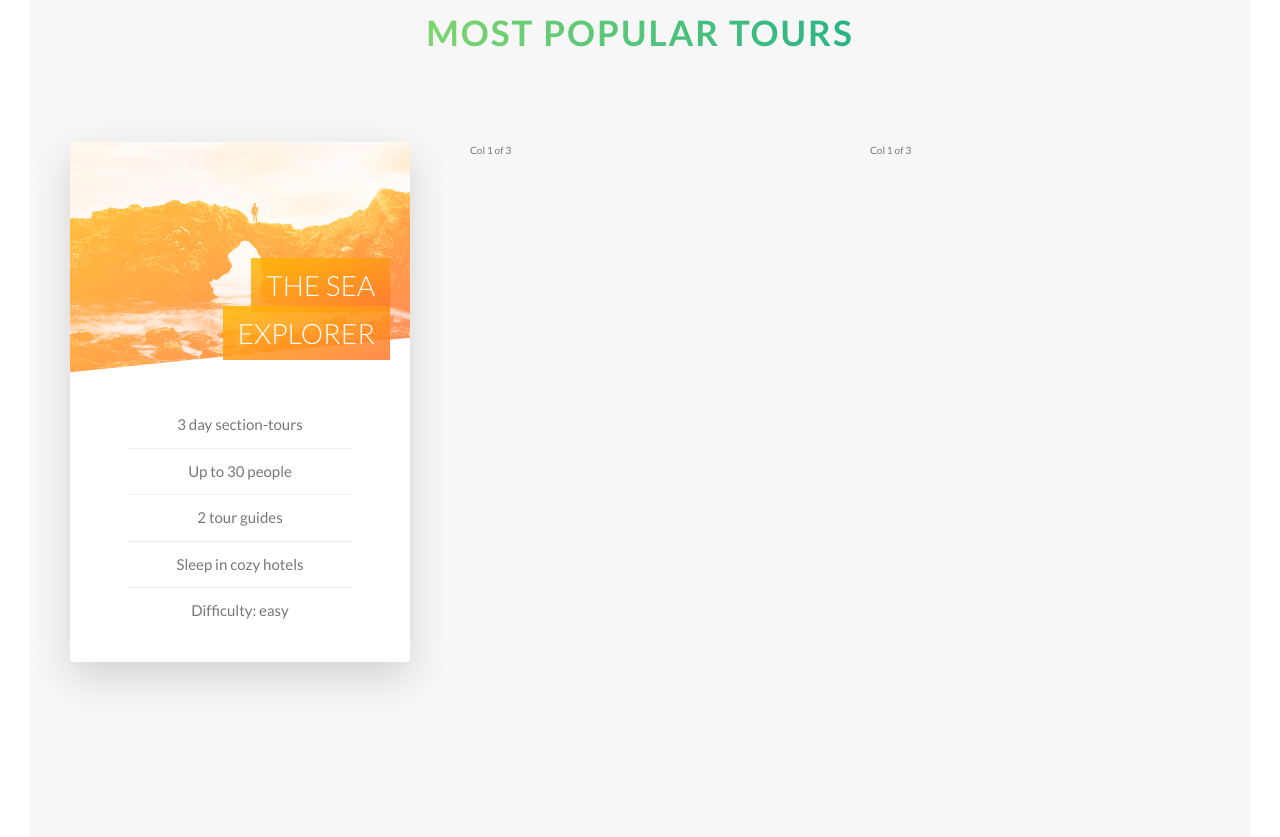
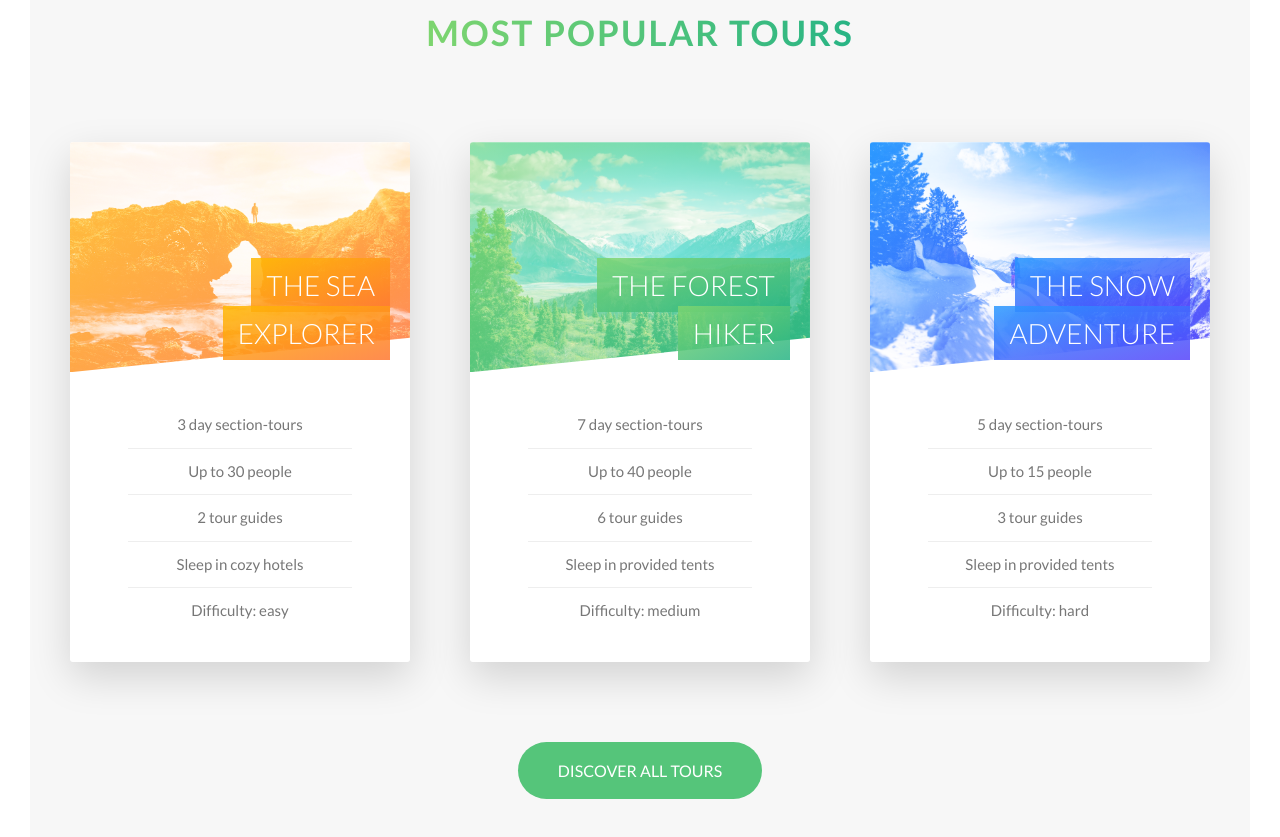
Before and after one commit to KamiBodur/natours, a website: page index.html in a window 1280 px wide. Shown: the part 2307-3144 px from the top of the page. Drawn offline with Linux system fonts and the light colour scheme.

Commit message:
cards and call to action button

```diff
--- a/index.html
+++ b/index.html
@@ -149,17 +149,81 @@
 							</div>
 						</div>
 						<div class="card__side card__side--back card__side--back-1">
-							BACK
+							<div class="card__cta">
+								<div class="card__price-box">
+									<p class="card__price-only">Only</p>
+									<p class="card__price-value">$297</p>
+								</div>
+								<a href="#" class="btn btn--white">Book now</a>
+							</div>
 						</div>
 					</div>
 				</div>
 				<div class="col-1-of-3">
-					Col 1 of 3
+					<div class="card">
+						<div class="card__side card__side--front">
+							<div class="card__picture card__picture--2">
+								&nbsp;
+							</div>
+							<h4 class="card__heading">
+								<span class="card__heading-span card__heading-span--2">The Forest Hiker</span>
+							</h4>
+							<div class="card__details">
+								<ul>
+									<li>7 day section-tours</li>
+									<li>Up to 40 people</li>
+									<li>6 tour guides</li>
+									<li>Sleep in provided tents</li>
+									<li>Difficulty: medium</li>
+								</ul>
+							</div>
+						</div>
+						<div class="card__side card__side--back card__side--back-2">
+							<div class="card__cta">
+								<div class="card__price-box">
+									<p class="card__price-only">Only</p>
+									<p class="card__price-value">$1297</p>
+								</div>
+								<a href="#" class="btn btn--white">Book now</a>
+							</div>
+						</div>
+					</div>
 				</div>
 				<div class="col-1-of-3">
-					Col 1 of 3
+					<div class="card">
+						<div class="card__side card__side--front">
+							<div class="card__picture card__picture--3">
+								&nbsp;
+							</div>
+							<h4 class="card__heading">
+								<span class="card__heading-span card__heading-span--3">The Snow Adventure</span>
+							</h4>
+							<div class="card__details">
+								<ul>
+									<li>5 day section-tours</li>
+									<li>Up to 15 people</li>
+									<li>3 tour guides</li>
+									<li>Sleep in provided tents</li>
+									<li>Difficulty: hard</li>
+								</ul>
+							</div>
+						</div>
+						<div class="card__side card__side--back card__side--back-3">
+							<div class="card__cta">
+								<div class="card__price-box">
+									<p class="card__price-only">Only</p>
+									<p class="card__price-value">$847</p>
+								</div>
+								<a href="#" class="btn btn--white">Book now</a>
+							</div>
+						</div>
+					</div>
 				</div>
 			</div>
+
+			<div class="u-center-text u-margin-top-huge">
+					<a href="#" class="btn btn--green">Discover all tours</a>
+				</div>
 
 		</section>
 	</main>
--- a/sass/base/_utilities.scss
+++ b/sass/base/_utilities.scss
@@ -4,4 +4,8 @@
 .u-margin-bottom-medium {margin-bottom: 4rem};
 .u-margin-bottom-small {margin-bottom: 1.5rem};
 
+.u-margin-top-huge {margin-bottom: 10rem};
+.u-margin-top-big {margin-bottom: 8rem};
+
+
 .row {@include clearfix};
--- a/sass/components/_button.scss
+++ b/sass/components/_button.scss
@@ -26,18 +26,29 @@
     &:active {
         /* it is in relation to initail link state */
         transform: translateY(-0.1rem);
-        /* values of the Y axis and blur are twice smaller then on :hever - from experience it works good */
+        /* values of the Y axis and blur are twice smaller then on :hover - from experience it works good */
         box-shadow: 0 .5rem 1rem rgba($color-black,.2);
+        // box shadow when pressing the button
     }
 
     &--white {
-        background-color:$color-white;
+        background-color: $color-white;
         color: $color-gray-dark;
 
         &::after {
             background-color: $color-white;
         }
     }
+
+    &--green {
+        background-color: $color-primary;
+        color: $color-white;
+
+        &::after {
+            background-color: $color-primary;
+        }
+    }
+
 
     &::after {
         /* ::after will work only when you add content prop. and we want it to behave like our button so it has to have display prop. of inline-block */
--- a/sass/components/_card.scss
+++ b/sass/components/_card.scss
@@ -34,6 +34,14 @@
             &-1 {
                 background-image: linear-gradient(to right bottom, $color-secondary-light, $color-secondary-dark);
             }
+
+            &-2 {
+                background-image: linear-gradient(to right bottom, $color-primary-light, $color-primary-dark);
+            }
+
+            &-3 {
+                background-image: linear-gradient(to right bottom, $color-tertiary-light, $color-tertiary-dark);
+            }
         }
     }
 
@@ -60,10 +68,10 @@
         }
 
         &--2 {
-            background-image: url(../img/nat-5.jpg);
+            background-image: linear-gradient(to right bottom, $color-primary-light, $color-primary-dark), url(../img/nat-6.jpg);
         }
         &--3 {
-            background-image: url(../img/nat-5.jpg);
+            background-image: linear-gradient(to right bottom, $color-tertiary-light, $color-tertiary-dark), url(../img/nat-7.jpg);
         }
     }
 
@@ -91,6 +99,18 @@
             rgba($color-secondary-light, .85),
             rgba($color-secondary-dark, .85));
         }
+
+        &--2 {
+            background-image: linear-gradient(to right bottom,
+            rgba($color-primary-light, .85),
+            rgba($color-primary-dark, .85));
+        }
+
+        &--3 {
+            background-image: linear-gradient(to right bottom,
+            rgba($color-tertiary-light, .85),
+            rgba($color-tertiary-dark, .85));
+        }
     }
 
     &__details {
@@ -113,4 +133,30 @@
 
         }
     }
+
+    // BACK-SIDE STYLING
+
+    &__cta {
+        position: absolute;
+        top: 50%;
+        left: 50%;
+        transform: translate(-50%, -50%);
+        width: 90%;
+        text-align: center;
+    }
+
+    &__price-box {
+        color: $color-white;
+        margin-bottom: 8rem;
+    }
+
+    &__price-only {
+        font-size: 1.4rem;
+        text-transform: uppercase;
+    }
+
+    &__price-value {
+        font-size: 6rem;
+        font-weight: 100;
+    }
 }
--- a/sass/pages/_home.scss
+++ b/sass/pages/_home.scss
@@ -29,6 +29,6 @@
 
 .section-tours {
     background-color: $color-grey-light-1;
-    padding: 25rem 0 50rem 0;
+    padding: 25rem 0 15rem 0;
     margin-top: -11.3rem;
 }
```
Also changed, not shown: css/style.css.
